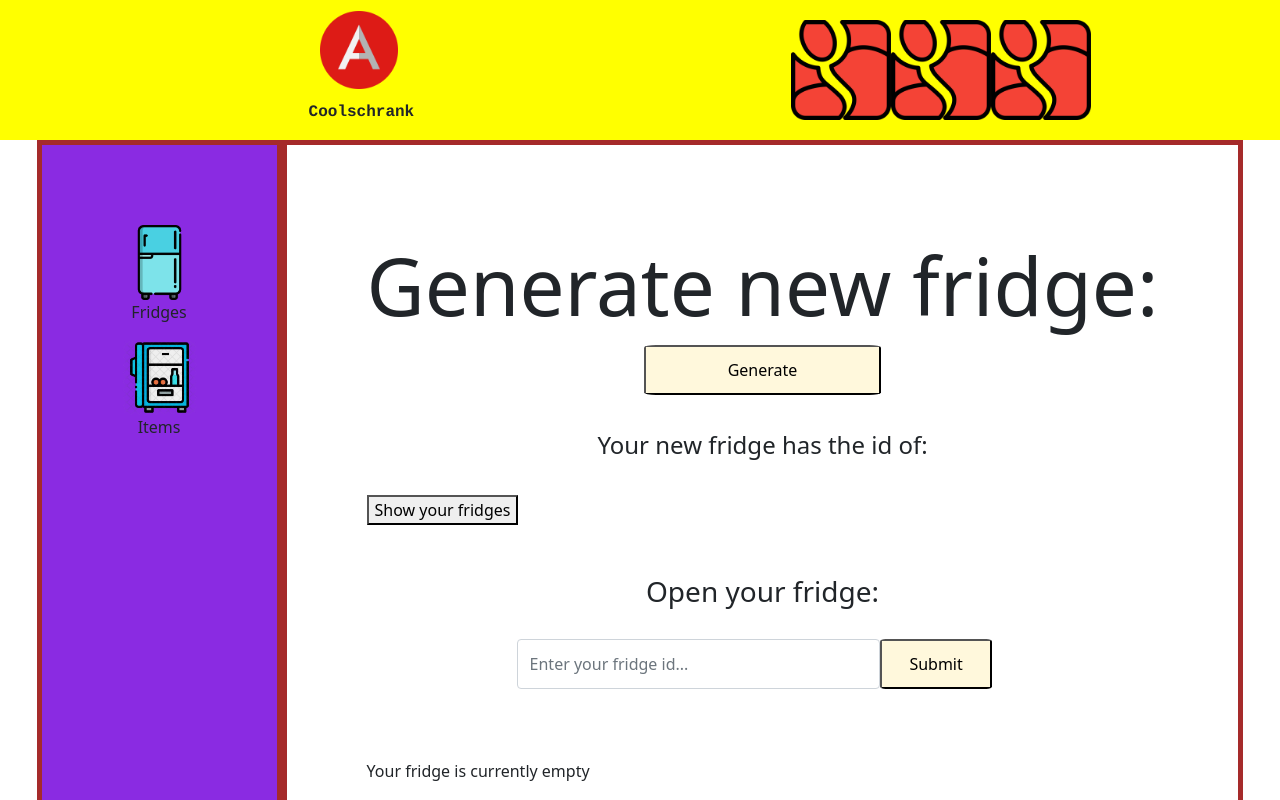
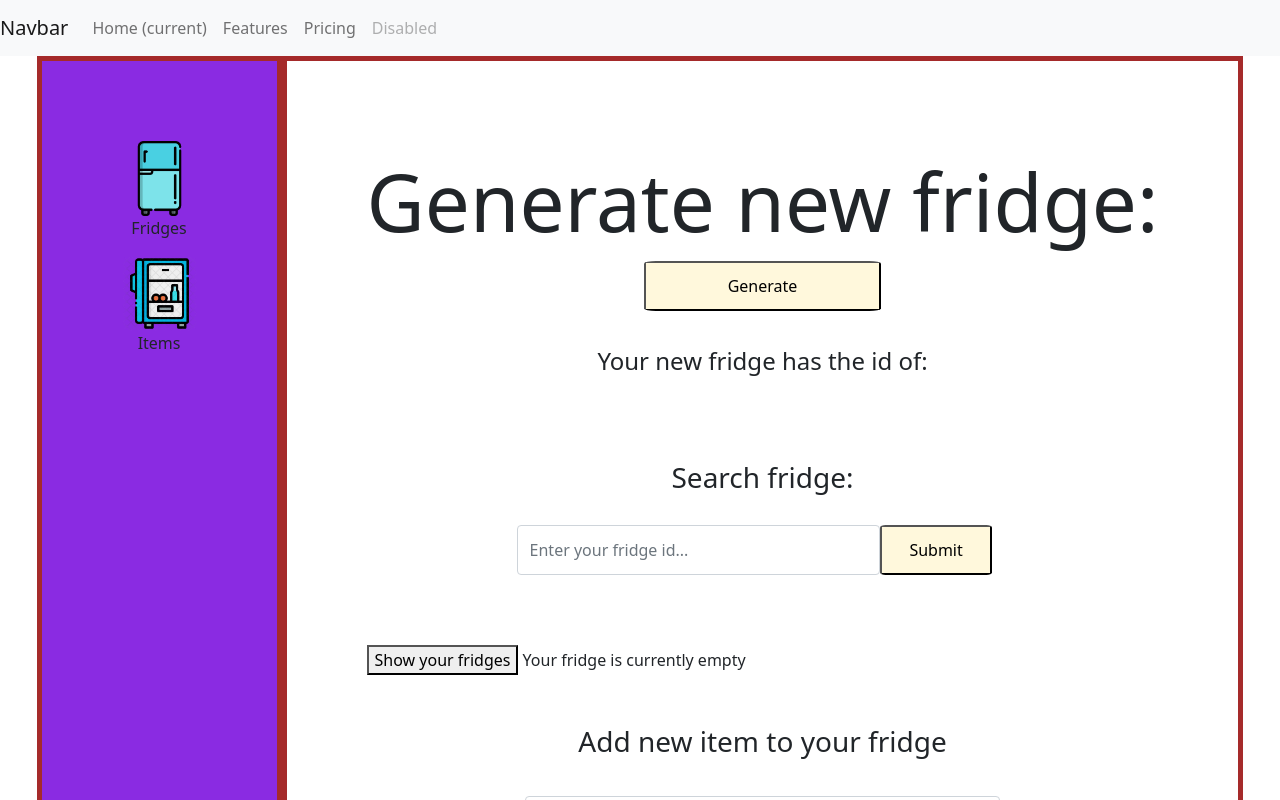
Before and after one commit to tridungng/rola-project, an Angular app: page / in a window 1280 px wide. Shown: the top 800 px of the page. Built offline with nearby package versions, Linux system fonts and the light colour scheme.

Commit message:
fourth commit

```diff
--- a/src/app/app.module.ts
+++ b/src/app/app.module.ts
@@ -10,6 +10,15 @@ import { ModalFormComponent } from './components/modal-form/modal-form.component
 import { HeaderComponent } from './components/header/header.component';
 import { FooterComponent } from './components/footer/footer.component';
 import { MainComponent } from './components/main/main.component';
+
+import { RouterModule, Routes } from '@angular/router';
+import { Fridge } from './objects/fridge';
+import { Item } from './objects/item';
+
+const appRoutes: Routes = [
+  { path: 'fridge', component: Fridge },
+  { path: 'item', component: Item }
+]
 
 @NgModule({
   declarations: [
--- a/src/app/components/fridge/fridge.component.html
+++ b/src/app/components/fridge/fridge.component.html
@@ -8,18 +8,8 @@
     </p>
   </div>
 
-  <button class="button" (click)="toggle()" id="toggleBtn">{{ buttonName }}</button>
-
-  <ng-container *ngIf="showListFridge" class="container-fridge">
-    <p>You currently have {{ count }} fridges</p>
-    <div class="fridge" *ngFor="let fridgeId of fridgeList">
-      <img class="fridge-img" src="../../../assets/img/fridge_icon_final.png" />
-      <p class="fridge-id">{{ fridgeId }}</p>
-    </div>
-  </ng-container>
-
   <div>
-    <h3 class="add_items">Open your fridge:</h3>
+    <h3 class="add_items">Search fridge: </h3>
     <form #getFridgeForm="ngForm" class="submit_fridge">
       <input
         type="text"
@@ -36,7 +26,38 @@
     </form>
   </div>
 
-  <div *ngIf="itemList.length > 0; else isEmpty">
+  <button class="button" (click)="toggle()" id="toggleBtn">{{ buttonName }}</button>
+
+
+
+  <!-- <ng-container *ngIf="showListFridge" class="container-fridge"> -->
+  <ng-container *ngIf="showListFridge" class="container">
+    <!-- <p>You currently have {{ count }} fridges</p>
+    <div class="fridge" *ngFor="let fridgeId of fridgeList">
+
+      <img class="fridge-img" src="../../../assets/img/fridge_icon_final.png" />
+      <p class="fridge-id">{{ fridgeId }}</p>
+    </div> -->
+    <div class="row">
+        <div class="col-3" *ngFor="let fridgeId of fridgeList">
+          <div class="card mb-4" (click)="changeFridgeStatus(fridgeId)">
+          <div class="card card-product-grid">
+            <a href="#" class="img-wrap">
+              <img [src]="fridgeId !== selectedFridgeId ? '../../../assets/img/fridge_icon_final.png' : '../../../assets/img/fridge_open_2.png'">
+            </a>
+            <figcaption class="info-wrap">
+              <!-- <a href="#" class="title">{{ fridgeId }}</a> -->
+              <p class="title">ID: {{ fridgeId }}</p>
+            </figcaption>
+          </div>
+          </div>
+        </div>
+      </div>
+  </ng-container>
+
+
+
+  <div *ngIf="itemList.length > 0; else isEmpty" >
     <table class="table table-bordered">
       <thead class="table-dark">
         <tr>
--- a/src/app/components/fridge/fridge.component.ts
+++ b/src/app/components/fridge/fridge.component.ts
@@ -13,9 +13,11 @@ export class FridgeComponent implements OnInit {
   newFridge: Fridge;
   fridge: Fridge;
   fridgeList: any[] = [];
+
   count: number = 0;
   fridgeListString: string;
-
+  selectedFridgeId: any;
+  selectedFridge: boolean = false;
 
   itemList: [] = [];
   item: Item;
@@ -58,24 +60,8 @@ export class FridgeComponent implements OnInit {
 
   //GET fridge and its items
   getFridge(form) {
+    this.changeFridgeStatus(form.value.id);
 
-    this.restService.getFridgeService(form.value.id).subscribe(
-      (data) => {
-        this.fridge = data;
-        this.itemList = data.inventory;
-        this.itemCount = this.itemList.length;
-
-        console.log("Fridge in getFridge method: " + JSON.stringify(this.fridge));
-        console.log("Id cua fridge tu getFridge :" + this.fridge.id);
-        console.log("Fridge inventory in getFridge method: " + this.itemList);
-      },
-      (error) => {
-        console.error("error caught in component")
-        this.errorMessage = error;
-        alert(this.errorMessage);
-        throw error;
-      }
-    );
   }
 
   //POST-add item to fridge
@@ -106,4 +92,26 @@ export class FridgeComponent implements OnInit {
     if(this.showListFridge) this.buttonName = "Hide all";
     else this.buttonName = "Show your fridges";
   }
+
+  changeFridgeStatus(fridgeId) {
+    this.selectedFridgeId = fridgeId;
+    this
+    this.restService.getFridgeService(this.selectedFridgeId).subscribe(
+          (data) => {
+            this.fridge = data;
+            this.itemList = data.inventory;
+            this.itemCount = this.itemList.length;
+
+            console.log("Fridge in getFridge method: " + JSON.stringify(this.fridge));
+            console.log("Id cua fridge tu getFridge :" + this.fridge.id);
+            console.log("Fridge inventory in getFridge method: " + this.itemList);
+          },
+          (error) => {
+            console.error("error caught in component")
+            this.errorMessage = error;
+            alert(this.errorMessage);
+            throw error;
+          }
+        );
+  }
 }
--- a/src/app/components/header/header.component.html
+++ b/src/app/components/header/header.component.html
@@ -1,4 +1,4 @@
-<header class="header-desktop">
+<!-- <header class="header-desktop">
     <div class="header">
         <div class="header_logo">
             <img class="logo" src="../assets/img/angular_icon.png">
@@ -10,4 +10,26 @@
             <img class="logo" src="../assets/img/google-plus.png">
         </div>
     </div>
-</header>
+</header> -->
+<nav class="navbar navbar-expand-lg navbar-light bg-light">
+    <a class="navbar-brand" href="#">Navbar</a>
+    <button class="navbar-toggler" type="button" data-toggle="collapse" data-target="#navbarNav" aria-controls="navbarNav" aria-expanded="false" aria-label="Toggle navigation">
+      <span class="navbar-toggler-icon"></span>
+    </button>
+    <div class="collapse navbar-collapse" id="navbarNav">
+      <ul class="navbar-nav">
+        <li class="nav-item active">
+          <a class="nav-link" href="#">Home <span class="sr-only">(current)</span></a>
+        </li>
+        <li class="nav-item">
+          <a class="nav-link" href="#">Features</a>
+        </li>
+        <li class="nav-item">
+          <a class="nav-link" href="#">Pricing</a>
+        </li>
+        <li class="nav-item">
+          <a class="nav-link disabled" href="#">Disabled</a>
+        </li>
+      </ul>
+    </div>
+  </nav>
--- a/src/styles.css
+++ b/src/styles.css
@@ -64,8 +64,8 @@ p.thick {
       .main_container {
           grid-area: main_container;
           display: flex;
-    flex-direction: row;
-    justify-content: space-around;
+            flex-direction: row;
+            justify-content: space-around;
         }
 
       .bottom_container {
```
